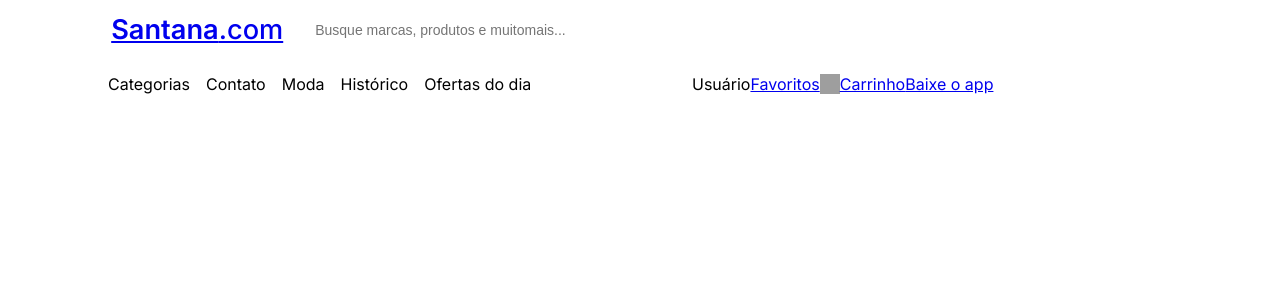
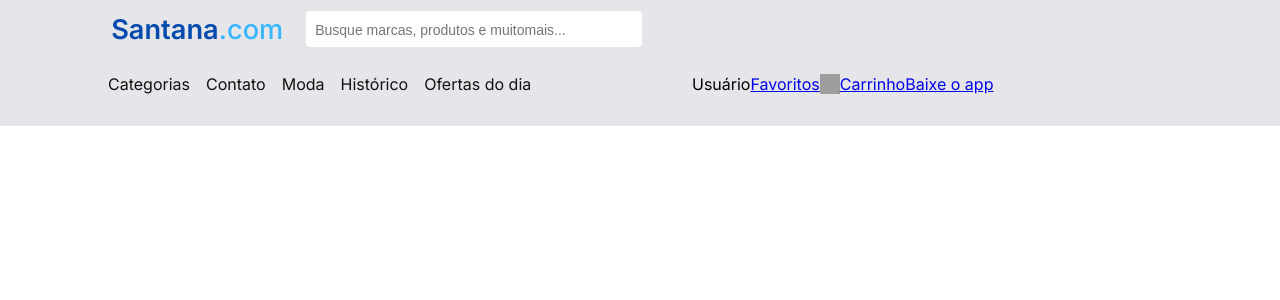
Before and after one commit to iSantanaaH/santana.com, a Next.js app in the folder front-end_next/: page / in a window 1280 px wide. Shown: the top 300 px of the page. Built offline with nearby package versions, Linux system fonts and the light colour scheme; grey boxes are pictures that could not be loaded.

Commit message:
added global css and colors

```diff
--- a/front-end_next/app/globals.css
+++ b/front-end_next/app/globals.css
@@ -1,5 +1,6 @@
 :root {
   --mainYellow: #ffff00;
+  --green400: #41f781;
   --whiteFull: #fff;
   --white100: #fffbfb;
   --button500: #1e2f4d;
@@ -9,6 +10,10 @@
   --gray400: #2c2b2b;
   --redError: #e91515;
   --green400: #59f04c;
+  --black800: #111;
+  --blue500: #004AAD;
+  --blue200: #38B6FF;
+  --test: #E6E6EA;
 }
 
 * {
@@ -20,3 +25,8 @@
 body {
   min-height: 100vh;
 }
+
+.LinkDefault {
+  text-decoration: none;
+  cursor: pointer;
+}
```
